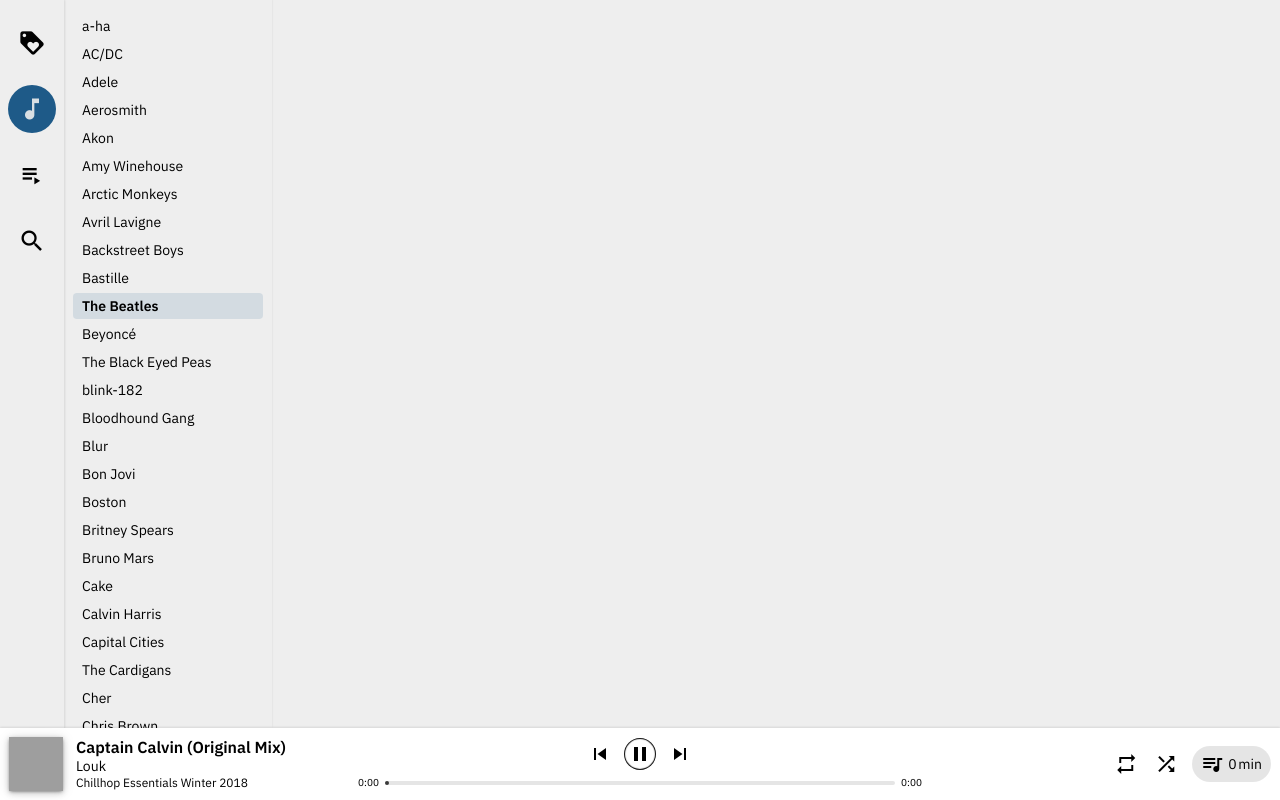
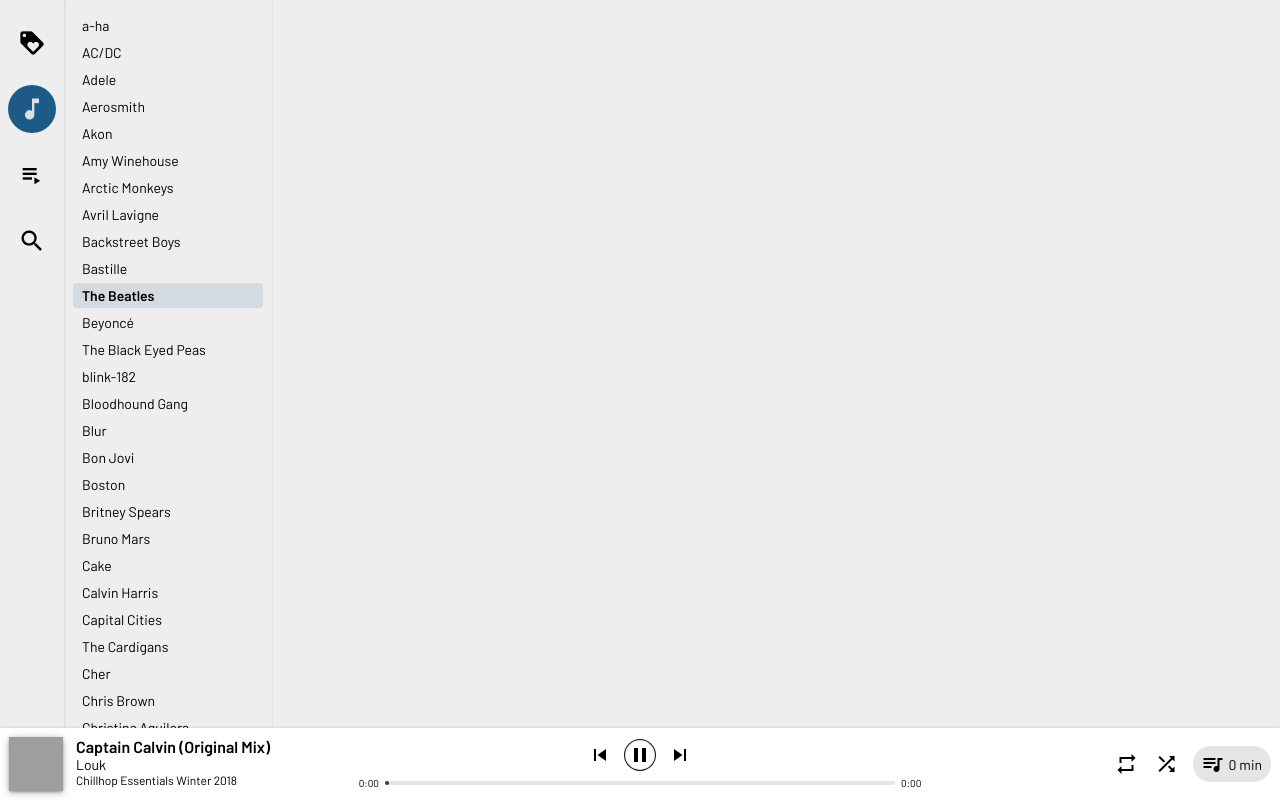
Before and after one commit to artjacob/music, a website: page public/index.html in a window 1280 px wide. Drawn offline with nearby package versions, Linux system fonts and the light colour scheme; grey boxes are pictures that could not be loaded; a script that the page names is missing.

Commit message:
Fonte alterada para Barlow

```diff
--- a/public/index.html
+++ b/public/index.html
@@ -4,7 +4,7 @@
   <meta charset="utf-8">
   <title>Music</title>
   <link rel="stylesheet" href="music.css">
-  <link rel="stylesheet" href="https://fonts.googleapis.com/css?family=IBM+Plex+Sans+Condensed:400,500,600,700|IBM+Plex+Sans:400,500,600,700|Material+Icons&amp;display=swap">
+  <link rel="stylesheet" href="https://fonts.googleapis.com/css?family=Barlow:400,500,600,700|Barlow+Semi+Condensed:400,500,600,700|Barlow+Condensed:400,500,600,700|Material+Icons&amp;display=swap">
   <meta name="viewport" content="width=device-width, initial-scale=1, shrink-to-fit=no">
   <script>var env = "development";</script>
  </head>
--- a/source/css/music.scss
+++ b/source/css/music.scss
@@ -10,7 +10,9 @@
 $background-color: #eee;
 
 body {
-    font: 16px "ibm plex sans", sans-serif;
+    font: 16px "Barlow", sans-serif;
+    // font: 16px "Barlow Condensed", sans-serif;
+    // font: 16px "Barlow Semi Condensed", sans-serif;
     background-color: $background-color;
 }
 
--- a/source/html/core/head.pug
+++ b/source/html/core/head.pug
@@ -4,7 +4,7 @@
 
 //- Stylesheets
 link(rel="stylesheet", href="music.css")
-link(rel="stylesheet", href="https://fonts.googleapis.com/css?family=IBM+Plex+Sans+Condensed:400,500,600,700|IBM+Plex+Sans:400,500,600,700|Material+Icons&display=swap")
+link(rel="stylesheet", href="https://fonts.googleapis.com/css?family=Barlow:400,500,600,700|Barlow+Semi+Condensed:400,500,600,700|Barlow+Condensed:400,500,600,700|Material+Icons&display=swap")
 
 //- Meta Tags
 //- meta(name="description", content="Music")
```
Also changed, not shown: deploy/index.html (+1 -1 lines), public/music.css.
